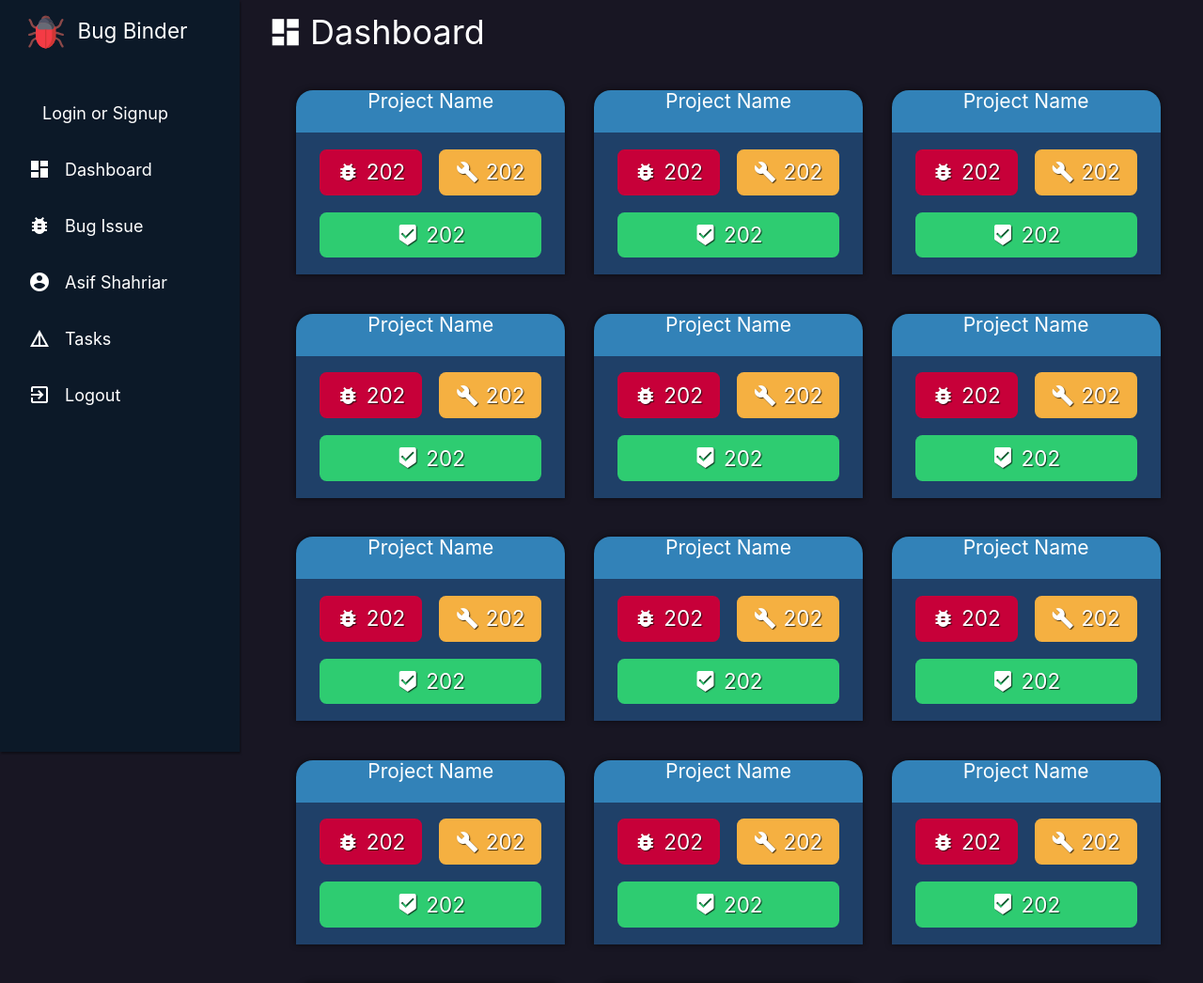
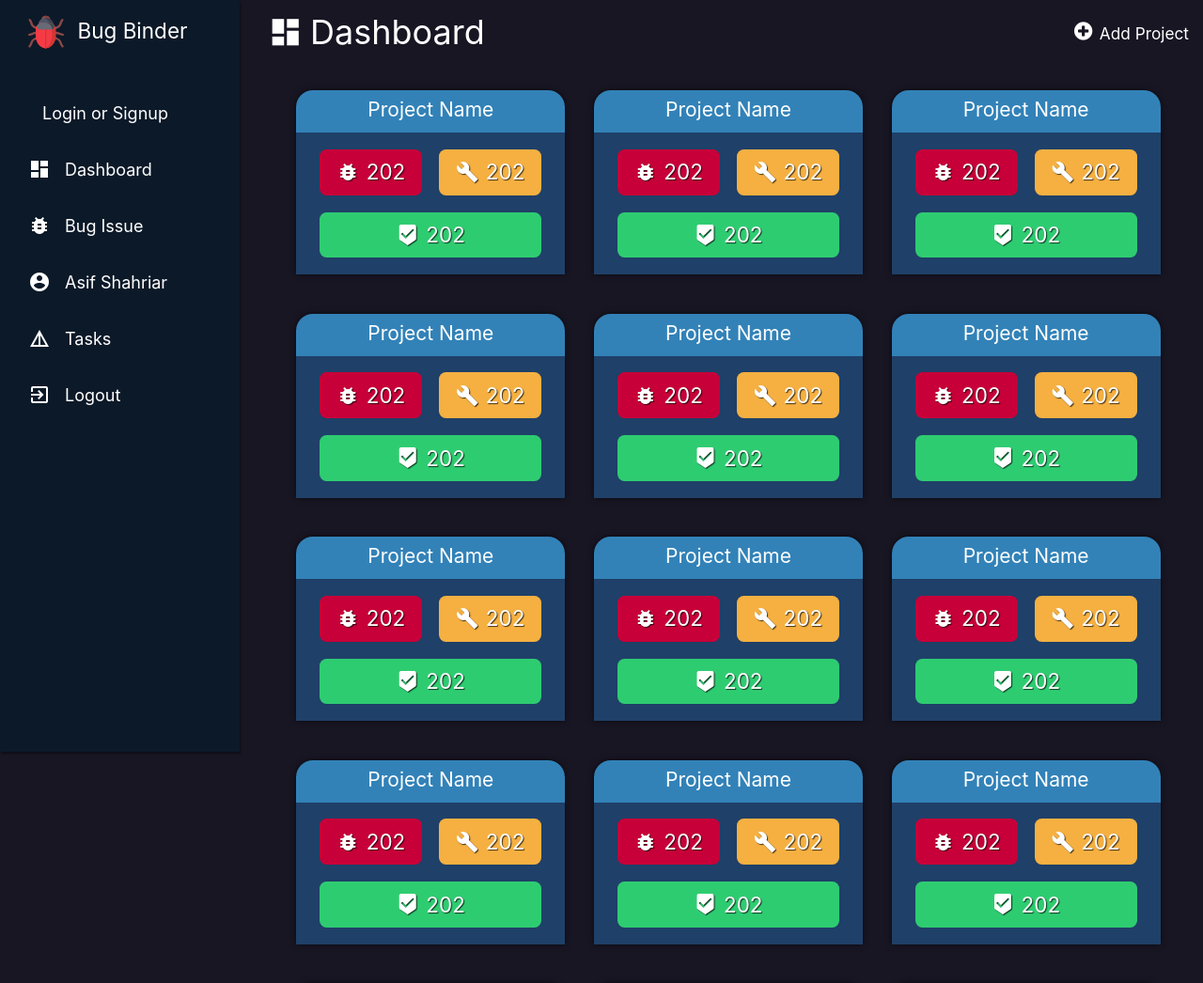
Before and after one commit to as-shahriar/bug-binder, a Django app: page /dashboard/ in a window 1280 px wide. Shown: the top 1046 px of the page at 94% size. Run offline with Django 3.2, Linux system fonts and the light colour scheme.

Commit message:
Added add project modal

```diff
--- a/bugbinder/Templates/core/dashboard.html
+++ b/bugbinder/Templates/core/dashboard.html
@@ -3,8 +3,16 @@ Dashboard{%endblock%} {%block css%}
 <link rel="stylesheet" href="{% static 'css/dashboard.css'%}" /> {%endblock%}
 {%block body%}
 <div class="content-title">
-  <i class="material-icons">dashboard</i>
-  <h1>Dashboard</h1>
+  <div>
+    <i class="material-icons">dashboard</i>
+    <h1>Dashboard</h1>
+  </div>
+  <a href="#add-project-modal" class="modal-trigger white-text">
+    <div id="add-project">
+      <i class="fa fa-plus-circle" aria-hidden="true"></i>
+      <h6>Add Project</h6>
+    </div>
+  </a>
 </div>
 
 <div class="row boxs">
@@ -38,7 +46,47 @@ Dashboard{%endblock%} {%block css%}
     </div>
   </div>
   <!-- box ends -->
+
+  <!-- Add Project -->
+  <div id="add-project-modal" class="modal modal-background">
+    <div class="modal-content" style="overflow: hidden">
+      <div class="row">
+        <div class="col s12 l12 error"><h5>Create New Project</h5></div>
+      </div>
+      <div class="row">
+        <div class="col s12 l12">
+          <div class="input-field">
+            <i class="material-icons prefix white-text">assignment</i>
+            <input id="name" type="password" class="validate white-text" />
+            <label for="name" class="white-text">Project Name</label>
+          </div>
+        </div>
+      </div>
+      <div class="row">
+        <div class="input-field col s12">
+          <i class="material-icons prefix white-text">chat</i>
+          <textarea id="textarea1" class="materialize-textarea"></textarea>
+          <label for="textarea1" class="white-text">Description</label>
+        </div>
+      </div>
+
+      <div
+        class="row"
+        style="display: flex; justify-content: flex-end; margin-bottom: 0"
+      >
+        <a class="waves-effect waves-light btn red modal-close">Cancel</a>
+        <a class="waves-effect waves-light btn green" style="margin-left: 1rem"
+          >Create Project</a
+        >
+      </div>
+    </div>
+  </div>
   {%endfor%}
 </div>
 
+{%endblock%} {%block script%}
+<script>
+  var elems = document.querySelectorAll(".modal");
+  var instances = M.Modal.init(elems);
+</script>
 {%endblock%}
--- a/bugbinder/static/css/dashboard.css
+++ b/bugbinder/static/css/dashboard.css
@@ -1,18 +1,30 @@
 .content-title {
   display: flex;
-  align-items: center;
+  justify-content: space-between;
   padding: 1rem;
   color: var(--color-blue-light);
   margin-bottom: 1rem;
 }
-
-.content-title > h1 {
+.modal-background {
+  background-color: var(--color-blue-dark);
+}
+.content-title div {
+  display: flex;
+  align-items: center;
+}
+.content-title div h1 {
   margin: 0;
   font-size: 2.4rem;
-  margin-left: 0.5rem;
 }
-.content-title > i {
+.content-title div i {
   font-size: 2.5rem;
+  margin-right: 0.5rem;
+}
+#add-project {
+  cursor: pointer;
+}
+#add-project i {
+  font-size: 1.5rem;
 }
 
 .boxs {
@@ -42,7 +54,13 @@
 .box-background > h6 {
   text-align: center;
   font-size: 1.4rem;
+  padding-top: 9px;
 }
+textarea:not(.browser-default):focus {
+  border-bottom: 1px solid white !important;
+  box-shadow: 0 1px 0 0 white !important;
+}
+
 .box-bottom {
   position: absolute;
   bottom: 0;
@@ -85,9 +103,21 @@
 .done-color {
   background-color: #2ecc71;
 }
-
-@media (max-width: 550px) {
+@media (max-width: 810px) {
+  .content-title div h1 {
+    margin: 0;
+    font-size: 1.4rem;
+  }
+  .content-title div i {
+    font-size: 1.5rem;
+    margin-right: 0.5rem;
+  }
   .content-title {
+    flex-direction: column;
+    align-items: center;
     justify-content: center;
   }
+  #add-project {
+    margin-top: 1rem;
+  }
 }
```
